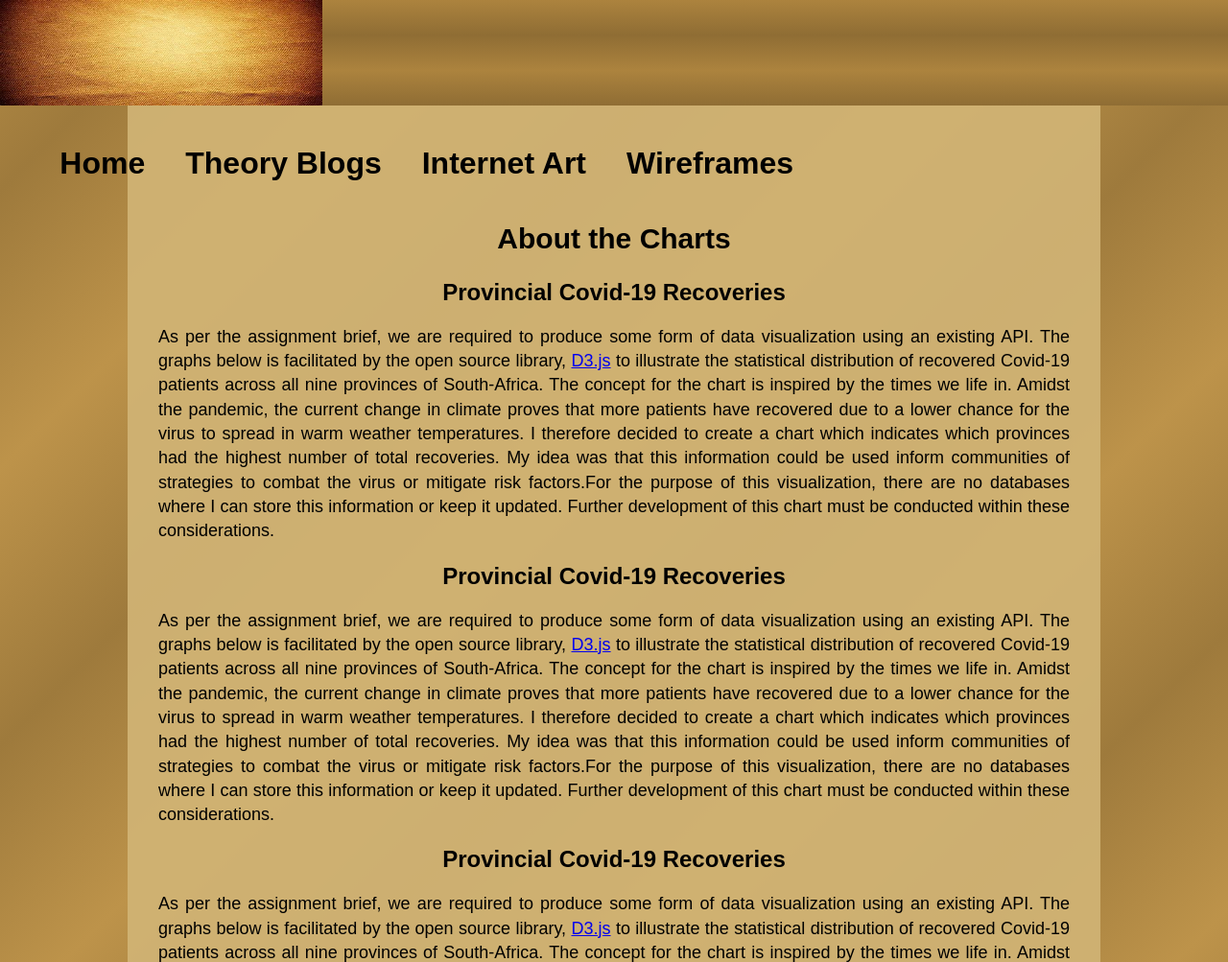
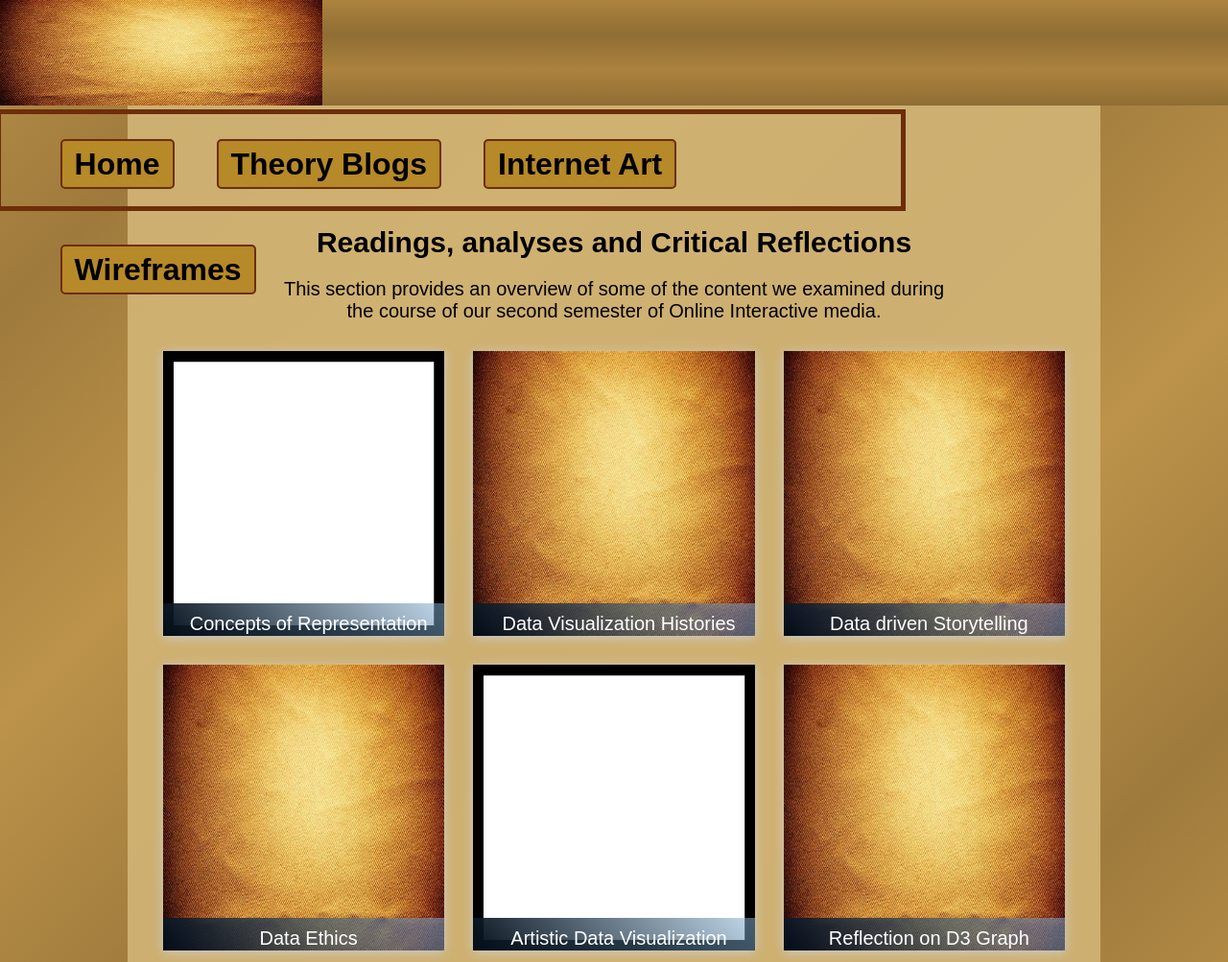
Before and after one commit to Ben909/WSOA4175A_1940463, a plain HTML site: page blog/index.html in a window 1280 px wide. Shown: the top 1003 px of the page at 96% size. Drawn offline with Linux system fonts and the light colour scheme.

Commit message:
fixed layout

```diff
--- a/CSS/style.css
+++ b/CSS/style.css
@@ -3,9 +3,10 @@
     :root {
         --gradient: linear-gradient(0deg, #8f6d34,#ac833e,#8f6d34,#ac833e);
         /*--gradientwo: linear-gradient(45deg, #8a7b4a, #b19e5f,#8a7b4a,#8a7b4a,#b19e5f,#8a7b4a#8a7b4a,#b19e5f,#8a7b4a#8a7b4a,#b19e5f,#8a7b4a#8a7b4a,#b19e5f);*/
-        --gradienthree: linear-gradient(45deg, #658866, #3d17e6,#411721/*,#267a32,#c2c50a,#481be9*/);
+        --gradienthree: linear-gradient(45deg, rgba(209, 180, 117, 0.925), rgba(209, 180, 117, 0.925),rgba(209, 180, 117, 0.925)/*,#267a32,#c2c50a,#481be9*/);
 
-        --gradientX: linear-gradient(-45deg, #9e7a3c, #bd934a,#9e7a3c,#bd934a,#9e7a3c,#bd934a,#9e7a3c, #bd934a,#9e7a3c,#bd934a,#9e7a3c,#bd934a,#9e7a3c, #bd934a);
+        --gradientX: linear-gradient(-45deg, #ee966d, #bd934a,#9e7a3c,#bd934a,#9e7a3c,#bd934a,#9e7a3c, #bd934a,#9e7a3c,#bd934a,#9e7a3c,#bd934a,#9e7a3c, #bd934a);
+        --gradientfour: linear-gradient(45deg, #b68929, #b68929,#b68929/*,#267a32,#c2c50a,#481be9*/);
         /*--gradientX: linear-gradient(-45deg, #cfb183, #7e6b4f,#cfb183,#7e6b4f,#cfb183,#7e6b4f,#cfb183, #7e6b4f,#cfb183,#7e6b4f,#cfb183,#7e6b4f,#cfb183, #7e6b4f);*/
     }
     /*(0deg, #9e7a3c,#d6a654,#917f5e,#d6a654,#9e7a3c,#d6a654);*/
@@ -15,8 +16,8 @@
         font-family: sans-serif;
         background: #ddd;
         background-image: var(--gradientX);
-        background-size: 200%;
-        animation: bg-animation 60s infinite alternate;
+        background-size: 350%;
+        animation: bg-animation 100s infinite alternate;
     }
 
     @keyframes bg-animation{
@@ -46,6 +47,60 @@
         }
     }
 
+
+
+
+
+
+
+
+
+
+
+    .contain{
+        display: flex;
+        justify-content: center;
+        position: relative;
+
+        place-items: center;
+        margin: 0;
+
+        margin: auto;
+        /*background: #5CA2C6;*/
+        width: 40vh;
+        height: 40vh;
+        background: repeating-linear-gradient(45deg,rgba(255, 0, 0, 0.5),rgba(128, 0, 128, 0.5) 50px, rgba(0, 128, 0, 0.5) 60px);
+
+        /*height: 50vh;
+        width: 50vh;
+        display: grid;
+        place-items: center;
+        margin: 0;*/
+
+        /*width: 40vh;
+        height: 40vh;
+        background-image: repeating-linear-gradient(45deg,rgb(139, 37, 37), rgba(226, 193, 44, 0.712) 10px, rgb(94, 94, 206) 10px, rgb(27, 27, 70) 20px);
+        */
+    }
+
+    .art{
+        width: 200px;
+        height: 200px;
+        margin-left: 10vh;
+        margin-bottom: 10vh;
+        border: 1px solid lightgray;
+        border-radius: 50%;
+        /*margin: 0 auto;*/
+        background-image: repeating-radial-gradient(farthest-corner at
+        100px 100px, rgba(255, 140, 0, 0.6) 30%, rgba(255, 255, 0, 0.6) 60%);
+    }
+
+
+
+
+
+
+
     .centre{
         margin: auto;
         padding: 2em;
@@ -54,7 +109,7 @@
         /*background-image: var(--gradient);*/
         max-width: 950px;
         background-size: 200%;
-        animation: bg-animation 120s infinite alternate;
+        /*animation: bg-animation 120s infinite alternate;*/
     }
 
     .wrap{
@@ -102,13 +157,17 @@
     }
     .navbar ul{
         float: right;
-        margin-right: 27rem;
+        margin-right: 21rem;
+        border: 5px solid rgb(109, 46, 9);
+        margin-top: 0vh;
+        height: 12vh;
+        width: 112.3vh;
     }
     .navbar ul li{
         list-style: none;
-        margin: 0px 8px;
+        margin: 0px 22px;
         display: inline-block;
-        line-height: 80px;
+        line-height: 105px;
     }
     .navbar ul li a{
         text-decoration: none;
@@ -118,11 +177,36 @@
         transition: .35s;
         font-family: Arial, Helvetica, sans-serif;
         font-weight: bolder;
+
+        border: 2px solid rgb(109, 46, 9);
+        border-radius: 5px;
+        background-image: var(--gradientfour);
+        background-size: 300%;
     }
+
+
+
     .navbar ul li a:hover{
+        /*background: #95BF74;*/
+        border: 0;
+        background-size: 300%;
+        background-position: left;
+        transition: background-position 1s;
+        background-position: right;
+        border-radius: 5px;
+        background-image: var(--gradienthree);
+        border: 2px solid rgb(109, 46, 9);
+    }
+
+
+    /*.navbar ul li a:hover{
         background: #95BF74;
         border-radius: 5px;
-    }
+    }*/
+
+
+
+
     .reference a{
         text-decoration: none;
         color:black;
--- /dev/null
+++ b/CSS/styleblog.css
@@ -0,0 +1,91 @@
+body{
+    margin: 0;
+    padding: 0;
+    font-family: Arial, Helvetica, sans-serif;
+}
+a{
+    transition: all .5s;
+    text-decoration: none;
+    color: #fff;
+}
+img{
+    width: 100%;
+    height: 100%;
+}
+section{
+    padding: 80px 7px;
+    margin: auto;
+    background: rgba(209, 180, 117, 0.925);
+    text-align: center;
+    max-width: 1000px;
+}
+
+
+.container{
+    max-width: 1100px;
+    width: 100%;
+    margin: 0 auto;
+    margin-top: -25px;
+}
+.container h1{
+    text-align: center;
+    font-size: 30px;
+}
+.container p{
+    font-size: 20px;
+}
+
+
+
+main{
+    display: grid;
+    grid-template-columns: repeat(3, 1fr);
+    grid-gap: 30px;
+    margin: 30px 30px 0px 30px;
+}
+header{
+    width: 70%;
+    margin: 0 auto;
+}
+header h1{
+    margin: 0;
+    font-size: 50px;
+    color: rgb(0, 0, 0);
+    font-weight: 500;
+}
+.singleBlog{
+    position: relative;
+    overflow: hidden;
+    max-height: 580px;
+    height: 100%;
+    box-sizing: border-box;
+    box-shadow: 0 2px 10px #ccc;
+    transition: all .5s;
+}
+.singleBlog:hover img{
+    transform: scale(1.1);
+    transition: all .4s;
+}
+.blogContent{
+    position: absolute;
+    left: 0;
+    bottom: -9px;
+    width: 100%;
+    color: #fff;
+    padding: 10px 5px;
+    background: linear-gradient(45deg, rgb(1, 11, 22)
+    0%,rgba(144,192,229,.5) 100%);
+
+}
+.blogContent h3{
+    font-size: 20px;
+    font-weight: 500;
+    margin: 0;
+}
+.blogContent h3 span{
+    display: block;
+    font-size: 85%;
+    margin-top: 5px;
+    font-weight: 600;
+    color: rgb(0, 0, 0);
+}
--- a/blog/index.html
+++ b/blog/index.html
@@ -1,4 +1,4 @@
-<!DOCTYPE html>
+<!--<!DOCTYPE html>
 <html lang="en">
 <head>
     <meta charset="UTF-8">
@@ -12,7 +12,7 @@
 <body onload="generateNav()">
 
 <header class="wrap" id="nav-wrap">
-        <!-- <nav class="navbar">
+        <!- <nav class="navbar">
             <img class="mylogo" src="../images/logovisual-min.png">
             <ul>
                 <li><a href="../index.html">Home</a></li>
@@ -20,13 +20,15 @@
                 <li><a href="../Internet Art/index.html">Internet Art</a></li>
                 <li><a href="../wireframes/index.html">Wireframes</a></li>
             </ul>
-        </nav> -->
+        </nav> -/->
 
 </header>
 
-<main>
+
+
+
+<main class="mainblog">
     <article class="centre">
-
         <h1 class="titlemid">About the Charts</h1>
 
         <div class="artworks">
@@ -63,6 +65,7 @@
                 mitigate risk factors.For the purpose of this visualization, there are no databases where I can store this
                 information or keep it updated. Further development of this chart must be conducted within these considerations.  </p>
 
+
           </div>
 
 
@@ -72,50 +75,97 @@
 </main>
 
 
+</body>
+</html>-->
 
 
 
-<!--<section>
+<!DOCTYPE html>
+<html lang="en">
+<head>
+    <meta charset="UTF-8">
+    <meta name="viewport" content="width=device-width, initial-scale=1.0">
+    <meta name="description" content="blog index">
+    <link rel="stylesheet" href="../CSS/style.css">
+    <script src="../Js/menu.js"></script>
+    <title>Blog Homepage</title>
+    <link rel="stylesheet" href="../CSS/styleblog.css">
+</head>
+<body onload="generateNav()">
+
+<header class="wrap" id="nav-wrap">
+        <!-- <nav class="navbar">
+            <img class="mylogo" src="../images/logovisual-min.png">
+            <ul>
+                <li><a href="../index.html">Home</a></li>
+                <li><a href="index.html">Theory Blogs</a></li>
+                <li><a href="../visualizations/index.html">Visualizations</a></li>
+                <li><a href="../wireframes/index.html">Wireframes</a></li>
+            </ul>
+        </nav> -->
+
+</header>
+
+
+<section>
     <div class="container">
         <header>
-            <h1>Close Readings, analyses and Critical Reflections</h1>
+            <h1><b>Readings, analyses and Critical Reflections</b></h1>
             <p>This section provides an overview of some of the content we examined during the course of our second semester of Online Interactive media.</p>
         </header>
 
         <main>
 
             <div class="singleBlog">
-                <a href="post1.html"><img src="../images/picpost1.png" alt="content picture"/></a>
+                <a href="post1.html"><img src="../images/test.png" alt="content picture"/></a>
                 <div class="blogContent">
                     <h3><a href="post1.html"> Concepts of Representation</a></h3>
                 </div>
             </div>
 
             <div class="singleBlog">
-                <a href="post2.html"><img src="../images/picpost2.png" alt="content picture"/></a>
+                <a href="post2.html"><img src="../images/logovisual-min.png" alt="content picture"/></a>
                 <div class="blogContent">
                     <h3><a href="post2.html">Data Visualization Histories</a></h3>
                 </div>
             </div>
 
             <div class="singleBlog">
-                <a href="post3.html"><img src="../images/picpost3.png" alt="content picture"/></a>
+                <a href="post3.html"><img src="../images/logovisual-min.png" alt="content picture"/></a>
                 <div class="blogContent">
                     <h3><a href="post3.html">Data driven Storytelling</a></h3>
                 </div>
             </div>
 
             <div class="singleBlog">
-                <a href="post4.html"><img src="../images/picpost4.png" alt="content picture"/></a>
+                <a href="post4.html"><img src="../images/logovisual-min.png" alt="content picture"/></a>
                 <div class="blogContent">
                     <h3><a href="post4.html">Data Ethics</a></h3>
                 </div>
             </div>
 
+            <div class="singleBlog">
+                <a href="post5.html"><img src="../images/test.png" alt="content picture"/></a>
+                <div class="blogContent">
+                    <h3><a href="post4.html">Artistic Data Visualization</a></h3>
+                </div>
+            </div>
+
+            <div class="singleBlog">
+                <a href="post6.html"><img src="../images/logovisual-min.png" alt="content picture"/></a>
+                <div class="blogContent">
+                    <h3><a href="post4.html">Reflection on D3 Graph</a></h3>
+                </div>
+            </div>
+
+            </div>
+
 
         </main>
     </div>
-</section>-->
+</section>
+
+
 
 
 </body>
```
Also changed, not shown: Internet Art/index.html (+13 -1 lines), images/picpost5.png (added), images/test.png (added).
